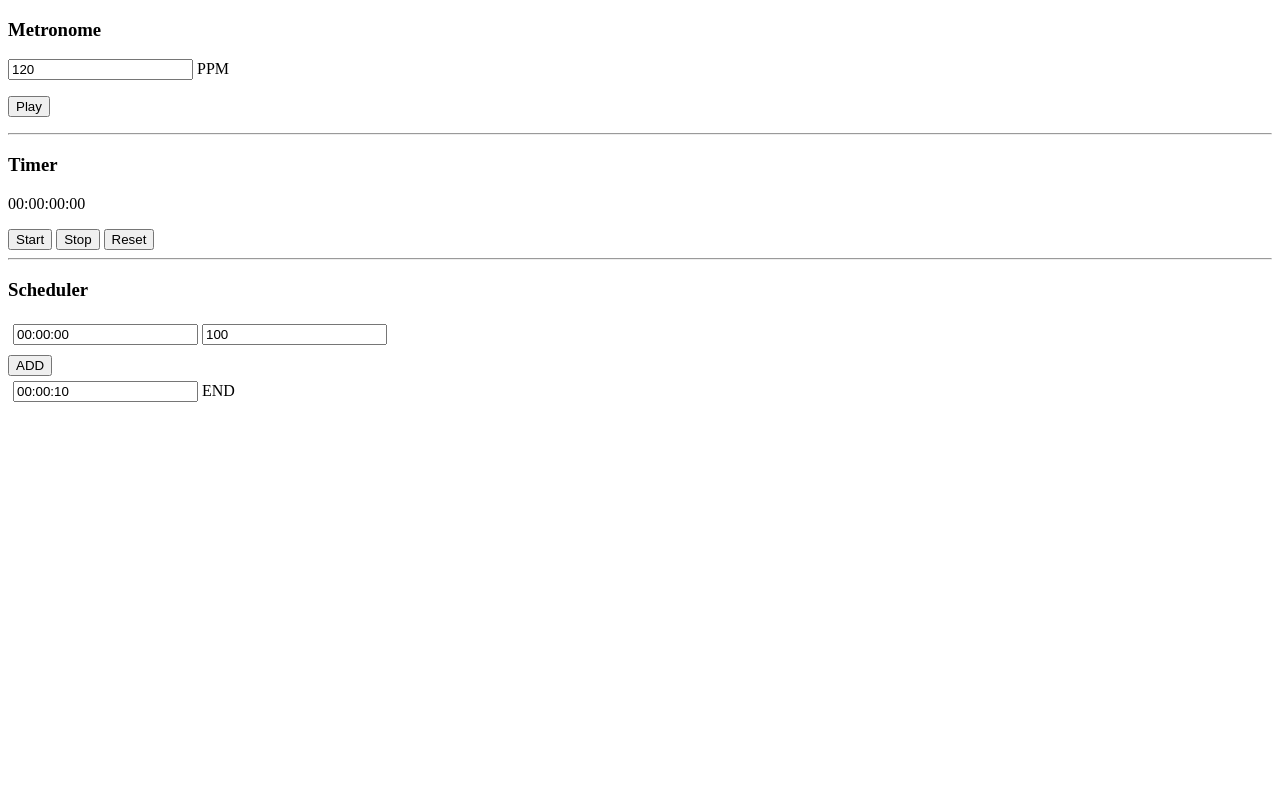
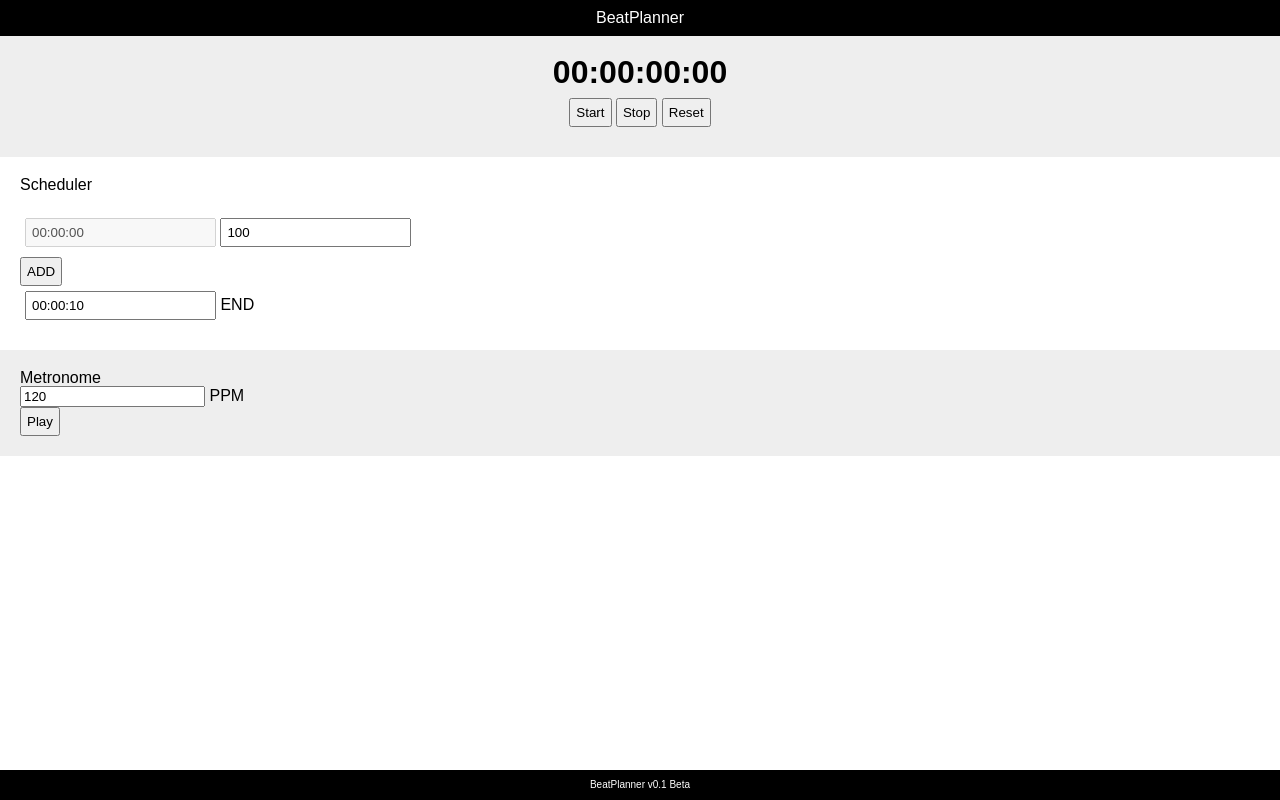
Before and after one commit to patocorrenti/metronome, a website: page index.html in a window 1280 px wide. Drawn offline with nearby package versions, Linux system fonts and the light colour scheme; files that its build step writes are made by us from their sources.

Commit message:
feat: basic basic styles structure

```diff
--- a/index.html
+++ b/index.html
@@ -15,48 +15,36 @@
     <script src="js/index.js"></script>
 </head>
 <body>
+    <div class="app">
+        <header class="main-header">
+            <h1>BeatPlanner</h1>
+        </header>
+        <main class="main-section">
+            <section id="timer" class="timer">
                 <header>
-        <h3>Metronome</h3>
+                    <h3>Timer</h3>
                 </header>
-    <section id="metronome" class="metronome">
-        <input type="number" id="ppm">
-        <span>PPM</span>
                 <div>
-            <p>
-                <!-- Boton para iniciar o pausar -->
-                <button id="play-btn" class="play-btn">
-                    <span class="play">Play</span>
-                    <span class="pause">Pause</span>
-                </button>
-            </p>
+                    <div class="time">
+                        <span id="hrs">00</span>:<span id="mins">00</span>:<span id="seconds">00</span>:<span id="tens">00</span>
                     </div>
-        <audio id="audio-source">
-            <!-- Para conseguir la mayor compatibilidad, se usa tanto OGG como MP3 -->
-            <source src="assets/audio/tick.ogg" type="audio/ogg">
-            <source src="assets/audio/tick.mp3" type="audio/mpeg">
-        </audio>
-    </section>
-    <hr>
-    <section id="timer">
-        <h3>Timer</h3>
-        <div>
-            <p>
-                <span id="hrs">00</span>:<span id="mins">00</span>:<span id="seconds">00</span>:<span id="tens">00</span>
-            </p>
+                    <div class="actions">
                         <button id="button-start">Start</button>
                         <button id="button-stop">Stop</button>
                         <button id="button-reset">Reset</button>
                     </div>
+                </div>
             </section>
-    <hr>
             <section id="scheduler" class="scheduler">
+                <header>
                     <h3>Scheduler</h3>
+                </header>
                 <div data-step-container>
-            <div data-step>
-                <input type="text" name="time" placeholder="00:00:00" value="00:00:00" readonly/>
+                    <div data-step class="step">
+                        <input type="text" name="time" placeholder="00:00:00" value="00:00:00" readonly disabled/>
                         <input type="number" name="ppm" placeholder="PPM" value="100">
                     </div>
-            <div data-step="model">
+                    <div data-step="model" class="step">
                         <input type="text" name="time" placeholder="00:00:00" value="00:00:02"/>
                         <input type="number" name="ppm" placeholder="PPM" value="200">
                         <button type="button" data-step-remove>
@@ -66,11 +54,35 @@
                     <button type="button" data-step-add>
                         ADD
                     </button>
-            <div data-step>
+                    <div data-step class="step">
                         <input type="text" name="time" placeholder="00:00:00" value="00:00:10"/>
                         END
                     </div>
                 </div>
             </section>
+            <section id="metronome" class="metronome">
+                <header>
+                    <h3>Metronome</h3>
+                </header>
+                <input type="number" id="ppm">
+                <span>PPM</span>
+                <div>
+                    <p>
+                        <button id="play-btn" class="play-btn">
+                            <span class="play">Play</span>
+                            <span class="pause">Pause</span>
+                        </button>
+                    </p>
+                </div>
+                <audio id="audio-source">
+                    <source src="assets/audio/tick.ogg" type="audio/ogg">
+                    <source src="assets/audio/tick.mp3" type="audio/mpeg">
+                </audio>
+            </section>
+    </main>
+    <footer class="main-footer">
+        BeatPlanner v0.1 Beta
+    </footer>
+    </div>
 </body>
 </html>
--- a/js/App.js
+++ b/js/App.js
@@ -40,6 +40,7 @@ class App {
     }
 
     stopAndReset() {
+        this.Metronome.enableControls();
         this.Metronome.eventStop();
         this.Scheduler.reset();
         this.Timer.resetTimer();
--- a/package.json
+++ b/package.json
@@ -1,10 +1,12 @@
 {
     "scripts": {
         "css": "node-sass --include-path scss styles/app.scss css/app.css",
-        "watch": "nodemon -e scss -x 'npm run css'"
+        "uglify-css": "uglifycss css/app.css > css/app.min.css",
+        "watch": "nodemon -e scss -x 'npm run css && npm run uglify-css'"
     },
     "devDependencies": {
         "node-sass": "^9.0.0",
-        "nodemon": "^3.1.7"
+        "nodemon": "^3.1.7",
+        "uglifycss": "^0.0.29"
     }
 }
--- a/styles/app.scss
+++ b/styles/app.scss
@@ -1,2 +1,8 @@
-@import 'metronome';
-@import 'scheduler';
+@import 'reset.scss';
+
+@import 'variables.scss';
+
+@import 'layout.scss';
+@import 'timer.scss';
+@import 'metronome.scss';
+@import 'scheduler.scss';
--- /dev/null
+++ b/styles/layout.scss
@@ -0,0 +1,46 @@
+body {
+  font-family: var(--app_font_main);
+}
+
+button {
+  cursor: pointer;
+  padding: 5px;
+}
+
+.app {
+  display: flex;
+  justify-content: space-between;
+  flex-direction: column;
+  min-height: 100vh;
+}
+
+.main-header {
+  background-color: var(--app_color_black);
+  box-sizing: border-box;
+  padding: 10px;
+  text-align: center;
+  width: 100%;
+
+  h1 {
+    color: #fff;
+  }
+}
+
+.main-section {
+  box-sizing: border-box;
+  display: flex;
+  flex-direction: column;
+  flex-grow: 1;
+  width: 100%;
+}
+
+.main-footer {
+  background-color: var(--app_color_black);
+  box-sizing: border-box;
+  color: #fff;
+  font-size: 0.625rem;
+  justify-self: flex-end;
+  padding: 10px 5px;
+  text-align: center;
+  width: 100%;
+}
--- a/styles/metronome.scss
+++ b/styles/metronome.scss
@@ -1,5 +1,9 @@
 
 .metronome {
+    background-color: var(--app_color_light-grey);
+    box-sizing: border-box;
+    padding: 20px;
+    width: 100%;
 
     .play-btn {
         .pause {
--- /dev/null
+++ b/styles/reset.scss
@@ -0,0 +1,43 @@
+html, body, div, span, applet, object, iframe,
+h1, h2, h3, h4, h5, h6, p, blockquote, pre,
+a, abbr, acronym, address, big, cite, code,
+del, dfn, em, img, ins, kbd, q, s, samp,
+small, strike, strong, sub, sup, tt, var,
+b, u, i, center,
+dl, dt, dd, ol, ul, li,
+fieldset, form, label, legend,
+table, caption, tbody, tfoot, thead, tr, th, td,
+article, aside, canvas, details, embed,
+figure, figcaption, footer, header, hgroup,
+menu, nav, output, ruby, section, summary,
+time, mark, audio, video {
+	margin: 0;
+	padding: 0;
+	border: 0;
+	font-size: 100%;
+	font: inherit;
+	vertical-align: baseline;
+}
+/* HTML5 display-role reset for older browsers */
+article, aside, details, figcaption, figure,
+footer, header, hgroup, menu, nav, section {
+	display: block;
+}
+body {
+	line-height: 1;
+}
+ol, ul {
+	list-style: none;
+}
+blockquote, q {
+	quotes: none;
+}
+blockquote:before, blockquote:after,
+q:before, q:after {
+	content: '';
+	content: none;
+}
+table {
+	border-collapse: collapse;
+	border-spacing: 0;
+}
--- a/styles/scheduler.scss
+++ b/styles/scheduler.scss
@@ -1,12 +1,24 @@
 .scheduler {
 
-    [data-step] {
+    padding: 20px;
+
+    header {
+        h3 {
+            margin-bottom: 20px;
+        }
+    }
+
+    .step {
+        margin-bottom: 5px;
         padding: 5px;
-        margin-bottom: 5px;
 
         &.current {
             background-color: lightblue;
         }
+
+        input {
+            padding: 5px;
+        }
     }
 
 }
--- /dev/null
+++ b/styles/timer.scss
@@ -0,0 +1,18 @@
+.timer {
+    background-color: var(--app_color_light-grey);
+    box-sizing: border-box;
+    padding: 20px;
+    text-align: center;
+    width: 100%;
+
+    header {
+        display: none;
+    }
+    .time {
+        font-size: 2rem;
+        font-weight: bold;
+    }
+    .actions {
+        padding: 10px;
+    }
+}
--- /dev/null
+++ b/styles/variables.scss
@@ -0,0 +1,7 @@
+:root {
+
+    --app_font_main: Arial, Helvetica, sans-serif;
+
+    --app_color_black: #000;
+    --app_color_light-grey: #eee;
+}
```
Also changed, not shown: css/app.min.css (added), 1 other file. Lines whose indentation alone changed are shown as unchanged.
